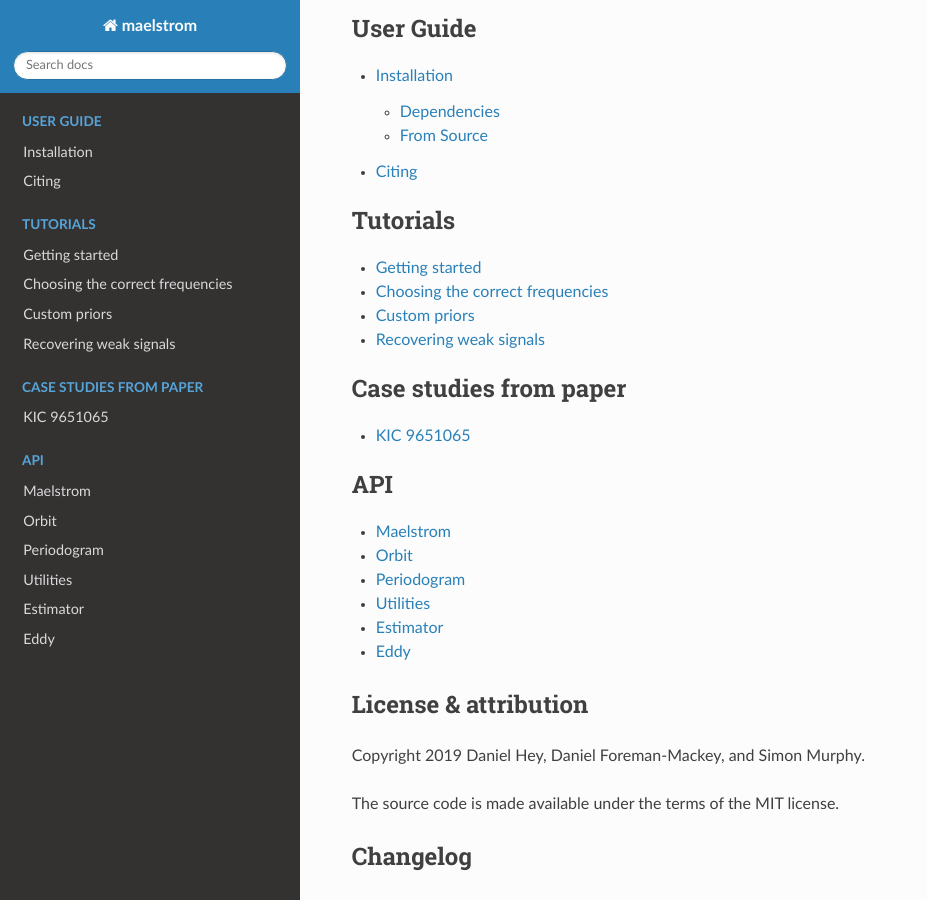
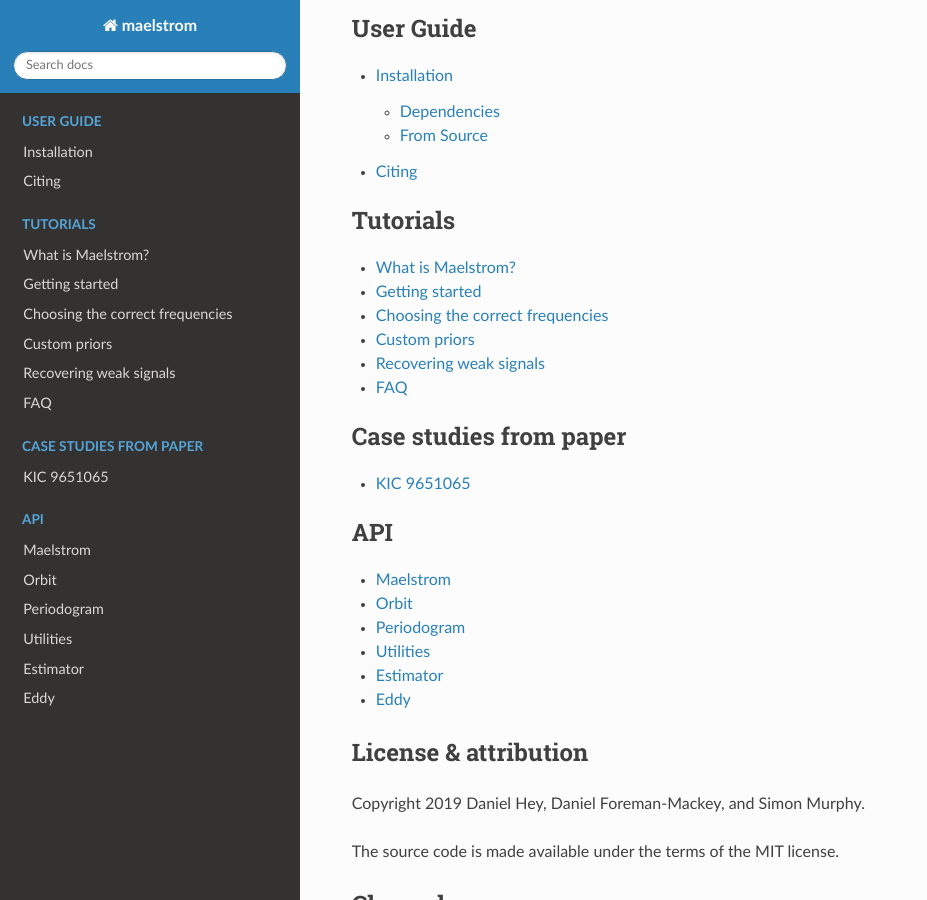
Before and after one commit to danhey/maelstrom, a Sphinx documentation site: the page built from docs/index.rst, in a window 1280 px wide and 900 px high, scrolled down 605 px. Shown: the whole window, without its empty margins (0-927 px from the left). Built offline with Sphinx 7.4.7 and the Read the Docs theme 2.0.0, drawn with Linux system fonts in a browser that asks for light colours; pages that are not in the unit, such as notebooks, are missing from menus.

Commit message:
FAQ and intro notebooks

```diff
--- a/docs/index.rst
+++ b/docs/index.rst
@@ -43,6 +43,7 @@
    notebooks/Estimating frequencies.ipynb
    notebooks/Custom priors.ipynb
    notebooks/Recovering weak signals.ipynb
+   notebooks/FAQ.ipynb
 
 .. toctree::
    :maxdepth: 1
```
Also changed, not shown: docs/notebooks/FAQ.ipynb (added), docs/notebooks/Getting started.ipynb.
